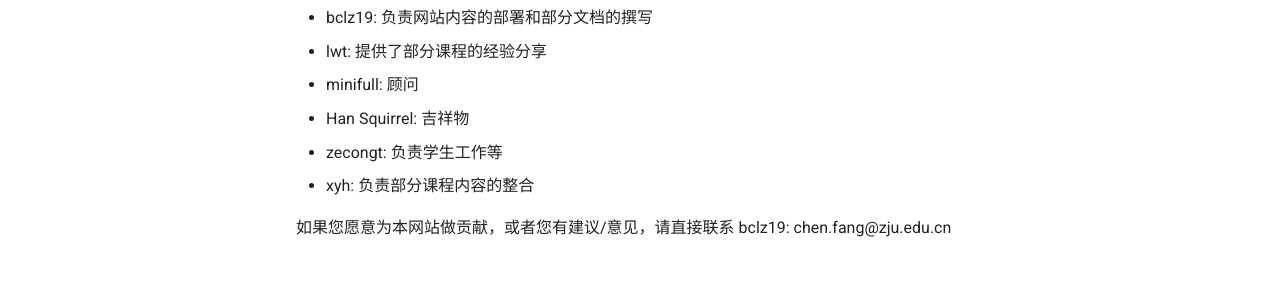
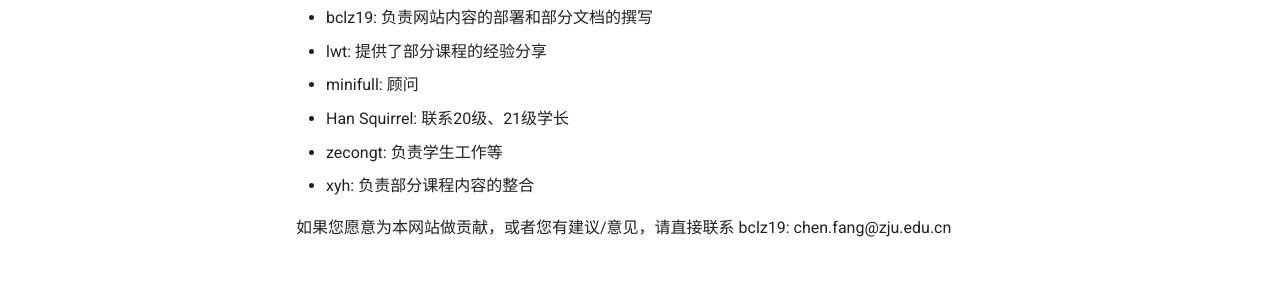
Before and after one commit to bclz19/zju-robotics, an MkDocs documentation site: the page built from docs/connect_us.md, in a window 1280 px wide. Shown: the part 264-564 px from the top of the page. Built offline with MkDocs 1.6.1 and Material for MkDocs 9.7.7, drawn with Linux system fonts in a browser that asks for light colours; comment, search, counter and statistics services are not loaded.

Commit message:
更新ssh分工

```diff
--- a/docs/connect_us.md
+++ b/docs/connect_us.md
@@ -5,7 +5,7 @@
 <li>bclz19:         负责网站内容的部署和部分文档的撰写</li>
 <li>lwt:            提供了部分课程的经验分享</li>
 <li>minifull:       顾问</li>
-<li>Han Squirrel:   吉祥物</li>
+<li>Han Squirrel:   联系20级、21级学长</li>
 <li>zecongt:        负责学生工作等</li>
 <li>xyh:        负责部分课程内容的整合</li>
 </ul>
--- a/mkdocs.yml
+++ b/mkdocs.yml
@@ -174,4 +174,4 @@ nav:
   - 消失的学期:
     - 实用技能: missing_semester/index.md
   - 联系我们: connect_us.md
-  - 卷尾语: end_passage.md
+  - 卷尾语: end.md
```
Also changed, not shown: docs/end.md (added, +1 -0 lines), docs/end_passage.md (deleted).
